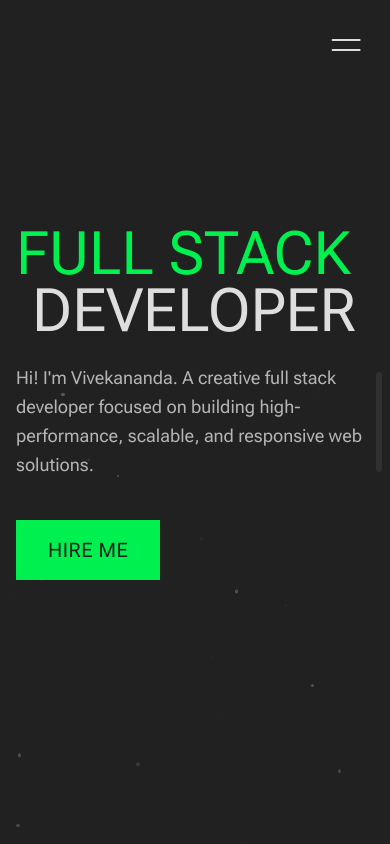
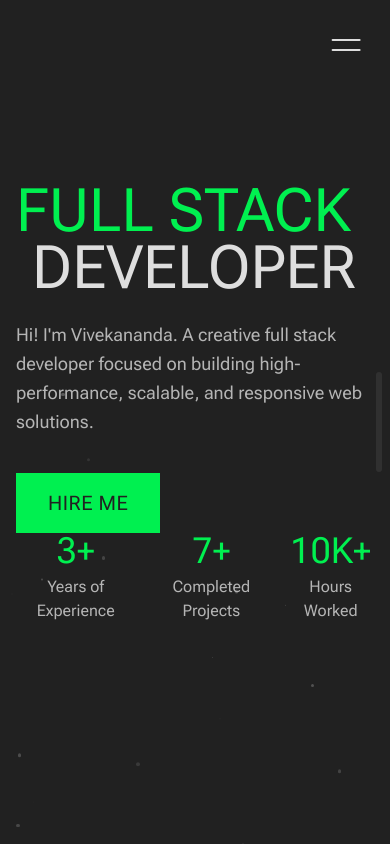
Before and after one commit to mr-nobody-7/portfolio-website, a Next.js app: page / in a window 390 px wide. Shown: the top 844 px of the page. Built offline with nearby package versions, Linux system fonts and the light colour scheme.

Commit message:
style: align hero typography and layout with reference

```diff
--- a/app/_components/Banner.tsx
+++ b/app/_components/Banner.tsx
@@ -1,7 +1,7 @@
 "use client";
 import { motion } from "framer-motion";
+import Link from "next/link";
 import { PERSONAL_INFO } from "@/lib/data";
-import Link from "next/link";
 
 export const Banner = () => {
   const containerVariants = {
@@ -19,7 +19,7 @@ export const Banner = () => {
     visible: {
       opacity: 1,
       y: 0,
-      transition: { duration: 0.6 },
+      transition: { duration: 0.5 },
     },
   };
 
@@ -30,14 +30,14 @@ export const Banner = () => {
   return (
     <section className="relative overflow-hidden" id="banner">
       <motion.div
-        className="container h-[100svh] min-h-132.5 flex justify-between items-center max-md:flex-col"
+        className="container h-[100svh] min-h-[530px] max-md:pb-10 flex justify-between items-center max-md:flex-col"
         variants={containerVariants}
         initial="hidden"
         animate="visible"
       >
-        <div className="max-md:grow max-md:flex flex-col justify-center items-start max-w-136 max-md:pb-10">
+        <div className="max-md:grow max-md:flex flex-col justify-center items-start max-w-[544px]">
           <motion.h1
-              className="text-6xl sm:text-7xl md:text-8xl lg:text-9xl font-anton leading-[0.95]"
+            className="text-6xl sm:text-[80px] font-anton leading-[0.95]"
             variants={itemVariants}
           >
             <span className="text-primary block">{primaryTitle}</span>
@@ -51,7 +51,7 @@ export const Banner = () => {
             Hi! I&apos;m {PERSONAL_INFO.name}. {PERSONAL_INFO.shortBio}
           </motion.p>
 
-            <motion.div variants={itemVariants} className="mt-10">
+          <motion.div variants={itemVariants} className="mt-9">
             <Link
               href="#contact"
               className="inline-block bg-primary text-primary-foreground px-8 py-4 text-xl font-anton tracking-wide hover:bg-primary/90 transition-colors"
@@ -61,7 +61,7 @@ export const Banner = () => {
           </motion.div>
 
           <motion.div
-            className="md:absolute bottom-[10%] right-[4%] hidden md:flex md:flex-col gap-8 text-right"
+            className="md:absolute bottom-[10%] right-[4%] flex md:flex-col gap-4 md:gap-8 text-center md:text-right"
             variants={containerVariants}
           >
             <motion.div variants={itemVariants}>
```
Lines whose indentation alone changed are shown as unchanged.
